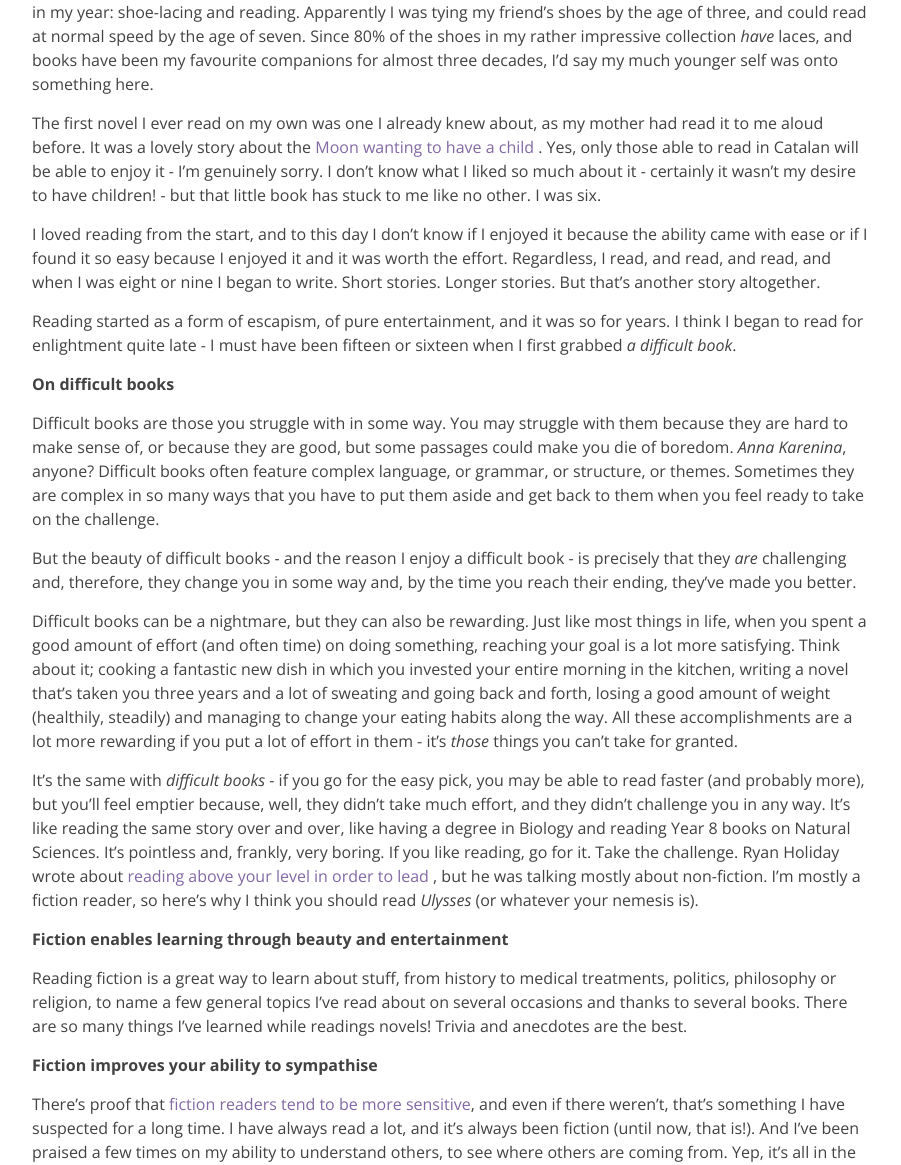
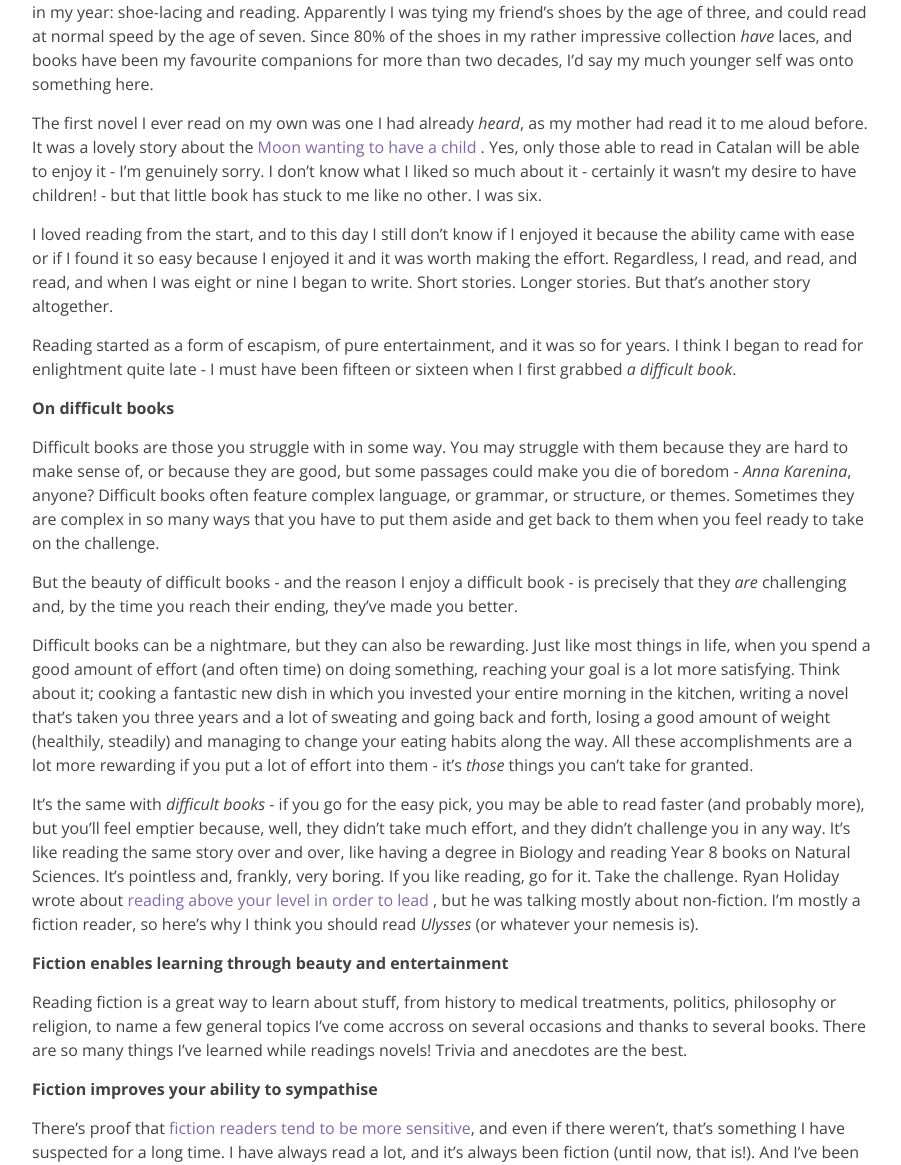
Before and after one commit to irenealgi/readbelow, a Jekyll site: the page built from _posts/2016-04-06-the-joys-of-reading-fiction.md, in a window 1280 px wide and 1400 px high, scrolled down 429 px. Shown: the part 235-1400 px from the top of the window, without its empty margins (188-1089 px from the left). Built offline with Jekyll 4.4.1, drawn with Linux system fonts in a browser that asks for light colours; some of the changed text lies outside the part shown.

Commit message:
Updated 2016-04-06-the-joys-of-reading-fiction.md

```diff
--- a/_posts/2016-04-06-the-joys-of-reading-fiction.md
+++ b/_posts/2016-04-06-the-joys-of-reading-fiction.md
@@ -3,29 +3,30 @@
 title: On the joys of reading fiction
 published: true
 ---
+
 <img src="https://unsplash.com/photos/9dw0xLlxw1s/download"/>
 
-I was by no means the brightest child in my class, but my parents claim I mastered two things before anyone else in my year: shoe-lacing and reading. Apparently I was tying my friend's shoes by the age of three, and could read at normal speed by the age of seven. Since 80% of the shoes in my rather impressive collection _have_ laces, and books have been my favourite companions for almost three decades, I'd say my much younger self was onto something here.
+I was by no means the brightest child in my class, but my parents claim I mastered two things before anyone else in my year: shoe-lacing and reading. Apparently I was tying my friend's shoes by the age of three, and could read at normal speed by the age of seven. Since 80% of the shoes in my rather impressive collection _have_ laces, and books have been my favourite companions for more than two decades, I'd say my much younger self was onto something here.
 
-The first novel I ever read on my own was one I already knew about, as my mother had read it to me aloud before. It was a lovely story about the <a href="https://www.amazon.es/lluna-fill-Barco-Vapor-Azul/dp/8476296770/277-2040750-0621726?ie=UTF8&*Version*=1&*entries*=0" target="_blank">Moon wanting to have a child </a>. Yes, only those able to read in Catalan will be able to enjoy it - I'm genuinely sorry. I don't know what I liked so much about it - certainly it wasn't my desire to have children! - but that little book has stuck to me like no other. I was six.
+The first novel I ever read on my own was one I had already _heard_, as my mother had read it to me aloud before. It was a lovely story about the <a href="https://www.amazon.es/lluna-fill-Barco-Vapor-Azul/dp/8476296770/277-2040750-0621726?ie=UTF8&*Version*=1&*entries*=0" target="_blank">Moon wanting to have a child </a>. Yes, only those able to read in Catalan will be able to enjoy it - I'm genuinely sorry. I don't know what I liked so much about it - certainly it wasn't my desire to have children! - but that little book has stuck to me like no other. I was six.
 
-I loved reading from the start, and to this day I don't know if I enjoyed it because the ability came with ease or if I found it so easy because I enjoyed it and it was worth the effort. Regardless, I read, and read, and read, and when I was eight or nine I began to write. Short stories. Longer stories. But that's another story altogether.
+I loved reading from the start, and to this day I still don't know if I enjoyed it because the ability came with ease or if I found it so easy because I enjoyed it and it was worth making the effort. Regardless, I read, and read, and read, and when I was eight or nine I began to write. Short stories. Longer stories. But that's another story altogether.
 
 Reading started as a form of escapism, of pure entertainment, and it was so for years. I think I began to read for enlightment quite late - I must have been fifteen or sixteen when I first grabbed _a difficult book_.
 
 **On difficult books**
 
-Difficult books are those you struggle with in some way. You may struggle with them because they are hard to make sense of, or because they are good, but some passages could make you die of boredom. _Anna Karenina_, anyone? Difficult books often feature complex language, or grammar, or structure, or themes. Sometimes they are complex in so many ways that you have to put them aside and get back to them when you feel ready to take on the challenge.
+Difficult books are those you struggle with in some way. You may struggle with them because they are hard to make sense of, or because they are good, but some passages could make you die of boredom - _Anna Karenina_, anyone? Difficult books often feature complex language, or grammar, or structure, or themes. Sometimes they are complex in so many ways that you have to put them aside and get back to them when you feel ready to take on the challenge.
 
-But the beauty of difficult books - and the reason I enjoy a difficult book - is precisely that they _are_ challenging and, therefore, they change you in some way and, by the time you reach their ending, they've made you better.
+But the beauty of difficult books - and the reason I enjoy a difficult book - is precisely that they _are_ challenging and, by the time you reach their ending, they've made you better.
 
-Difficult books can be a nightmare, but they can also be rewarding. Just like most things in life, when you spent a good amount of effort (and often time) on doing something, reaching your goal is a lot more satisfying. Think about it; cooking a fantastic new dish in which you invested your entire morning in the kitchen, writing a novel that's taken you three years and a lot of sweating and going back and forth, losing a good amount of weight (healthily, steadily) and managing to change your eating habits along the way. All these accomplishments are a lot more rewarding if you put a lot of effort in them - it's _those_ things you can't take for granted.
+Difficult books can be a nightmare, but they can also be rewarding. Just like most things in life, when you spend a good amount of effort (and often time) on doing something, reaching your goal is a lot more satisfying. Think about it; cooking a fantastic new dish in which you invested your entire morning in the kitchen, writing a novel that's taken you three years and a lot of sweating and going back and forth, losing a good amount of weight (healthily, steadily) and managing to change your eating habits along the way. All these accomplishments are a lot more rewarding if you put a lot of effort into them - it's _those_ things you can't take for granted.
 
 It's the same with _difficult books_ - if you go for the easy pick, you may be able to read faster (and probably more), but you'll feel emptier because, well, they didn't take much effort, and they didn't challenge you in any way. It's like reading the same story over and over, like having a degree in Biology and reading Year 8 books on Natural Sciences. It's pointless and, frankly, very boring. If you like reading, go for it. Take the challenge. Ryan Holiday wrote about <a href="http://thoughtcatalog.com/ryan-holiday/2013/04/read-to-lead-how-to-digest-books-above-your-level/" target="_blank" >reading above your level in order to lead </a>, but he was talking mostly about non-fiction. I'm mostly a fiction reader, so here's why I think you should read _Ulysses_ (or whatever your nemesis is).
 
 **Fiction enables learning through beauty and entertainment**
 
-Reading fiction is a great way to learn about stuff, from history to medical treatments, politics, philosophy or religion, to name a few general topics I've read about on several occasions and thanks to several books. There are so many things I've learned while readings novels! Trivia and anecdotes are the best.
+Reading fiction is a great way to learn about stuff, from history to medical treatments, politics, philosophy or religion, to name a few general topics I've come accross on several occasions and thanks to several books. There are so many things I've learned while readings novels! Trivia and anecdotes are the best.
 
 **Fiction improves your ability to sympathise**
 
@@ -33,29 +34,29 @@
 
 **Fiction improves your ability to consider facts and foresee the consequences**
 
-Sometimes we forget that fiction is based on real life. Even fantasy fiction has been imagined up and written by a human living on this planet, _now_. So no matter how strange their plots may seem, they still follow the logics of the world. Just like in fiction, you can never know for certain, but just like when you are reading fiction, you can take a wild guess - and just like when you are reading fiction, more often than not your guessing will be spot on.
+Sometimes we forget that fiction is based on real life. Even fantasy fiction has been imagined up and written by a human living on this planet. So no matter how strange their plots may seem, they still follow the logics of the world. Just like in fiction, you can never know for certain, yet just like when you are reading fiction, you can take a wild guess - and just like when you are reading fiction, more often than not your guessing will be spot on.
 
-Our ability to understand and foresee the consequences of what's happening in the present is the result of experience: the first time the child gets hurt after jumping off a chair, he's taken aback - and cries, more because he's shocked and scared rathen than due to the pain. The second time - or maybe the tenth time - the child jumps off a chair, he knows what may happen. He knows he _may_ get hurt. He also knows that there's a change he may _not_ get hurt, which is why we often make the same mistakes over and over.
+Our ability to understand and foresee the consequences of what's happening in the present is the result of experience: the first time the child gets hurt after jumping off a chair, he's taken aback - and cries, more because he's shocked and scared rathen than due to the pain. The second time - or maybe the tenth time - the child jumps off a chair, he knows what may happen. He knows he _may_ get hurt. He also knows that there's a chance he may _not_ get hurt, which is why we often make the same mistakes over and over.
 
-The more fiction you read, the more experiences you learn about. It's like hearing about your neighbour having lung cancer after forty years of smoking, but multiplied by x1000. You get to read a lot about people making mistakes, and sometimes you may even learn from them .
+The more fiction you read, the more experiences you learn about. It's like hearing about your neighbour having lung cancer after forty years of smoking, but multiplied by x1000. You get to read a lot about people making wrong decisions, and sometimes you may even learn from them.
 
 **Fiction pumps your capacity to imagine**
 
-There's a reason why every time a film adaptation comes up some readers respond to it furiously. When a reader grabs an unabridged text, it's just the original story and them. The author has written a story which they are reading and interpreting as they feel, as it speaks to _them_. But because each of us has a different experience based on our knowledge, understanding and perception of the world, each of us reads the same story differently.
+There's a reason why every time a film adaptation comes out some readers respond to it furiously. When a reader grabs an unabridged text, it's just the original story and them. The author has written a story which they are reading and interpreting as they feel, as it speaks to _them_. But because each of us has a different experience based on our knowledge, understanding and perception of the world, each of us reads the same story differently.
 
 A film adaptation is just another reading of a story, someone else's interpretation - the film director's, the actors, even the make up artists. They usually involve many people, but not the reader. So when someone spots Emma Watson and claims she makes _the perfect Hermione Granger_, the reader feels cheated. Because that's not how _they_ imagined her to be.
 
-We live in a world where little is left to the imagination - from clear images of far away wars to TV shows featuring forensic doctors and porn (sometimes mixed, probably) -, and while there's nothing wrong with that, it's ruining our ability to imagine _things_. Last time I checked, _imagining_ and _creating_ went hand in hand. If we lose our ability to imagine, we lose our ability to create new things. We lose our ability to move forward.
+We live in a world where little is left to the imagination - from clear images of far away wars to TV shows featuring forensic doctors and porn (not necessarily at the same time, but maybe) -, and while there's nothing wrong with that, it's ruining our ability to imagine _things_. Last time I checked, _imagining_ and _creating_ went hand in hand. If we lose our ability to imagine, we lose our ability to create new things. We lose our ability to move forward.
 
 **Fiction improves your use of language**
 
 Reading non-fiction is good for improving your general vocabulary and mastering grammar, but nothing - or no one - teaches new words like Vladimir Nabokov (who, funnily enough, didn't write in his mother tongue). The purpose of non-fiction writing - especially in commercial non-fiction - is to clearly inform and make a point. _Clearly_. As simply as possible.
 
-Can you imagine if James Joyce had woken up one day and said, _'Hah, I'll re-write Ulyssess, but I'll make it simple this time around!_' Some of you may think that'd be worth celebrating, and I won't contradict you because I haven't even gathered the courage to read that. Yet.
+Can you imagine if James Joyce had woken up one day and said, _'Hah, you know what, I'll re-write Ulyssess, but I'll make it simple this time around!_' Some of you may think that'd be worth celebrating, and I won't contradict you because I haven't even gathered the courage to read that. Yet.
 
-But my point is that _Ulysses_ made simple wouldn't be _Ulysses_'. It'd be the story of one man's day in Dublin. _Mrs Dalloway_ made simple could be told in a couple of lines: 'That day she was having a party. She finished prepping the party. She hosted a party. Her exboyfriend showed up at the door, and she remembered her youth. Eventually, people left'. No one wants to read that, even if takes just half a page.
+But my point is that _Ulysses_ made simple wouldn't be _Ulysses_'. It'd be the story of one man's day in Dublin. _Mrs Dalloway_ made simple could be told in a couple of lines: 'That day she was having a party. She finished prepping for the party. She hosted a party. Her exboyfriend showed up at the door, and she remembered her youth. Eventually, people left'. No one wants to read that, even if it takes just half a page. It's boring.
 
-The joy of literature is that fiction writers play with words, grammar, language. And when you read them, you learn. Like when I learned came across the word <a href="http://www.merriam-webster.com/dictionary/granoblastic" target="_blank">_granoblastically_</a> on _Ada or Ardor_, and looked it up on the dictionary, and wondered whether it was a real word at all, and it was. And to this day I haven't had the chance to use it, but I still remember it, fresh and ready to go.
+The joy of literature is that fiction writers play with words, grammar, language. And when you read them, you learn. Like when I came across the word <a href="http://www.merriam-webster.com/dictionary/granoblastic" target="_blank">_granoblastically_</a> on _Ada or Ardor_, and looked it up on the dictionary, and wondered whether it was a real word at all, and it was. And to this day I haven't had the chance to use it, but I still remember it, fresh and ready to go.
 
 **Fiction - and reading in general - teaches long-term focus**
 
```
Also changed, not shown: other parts of _posts/2016-04-06-the-joys-of-reading-fiction.md (+3 -3 lines).
